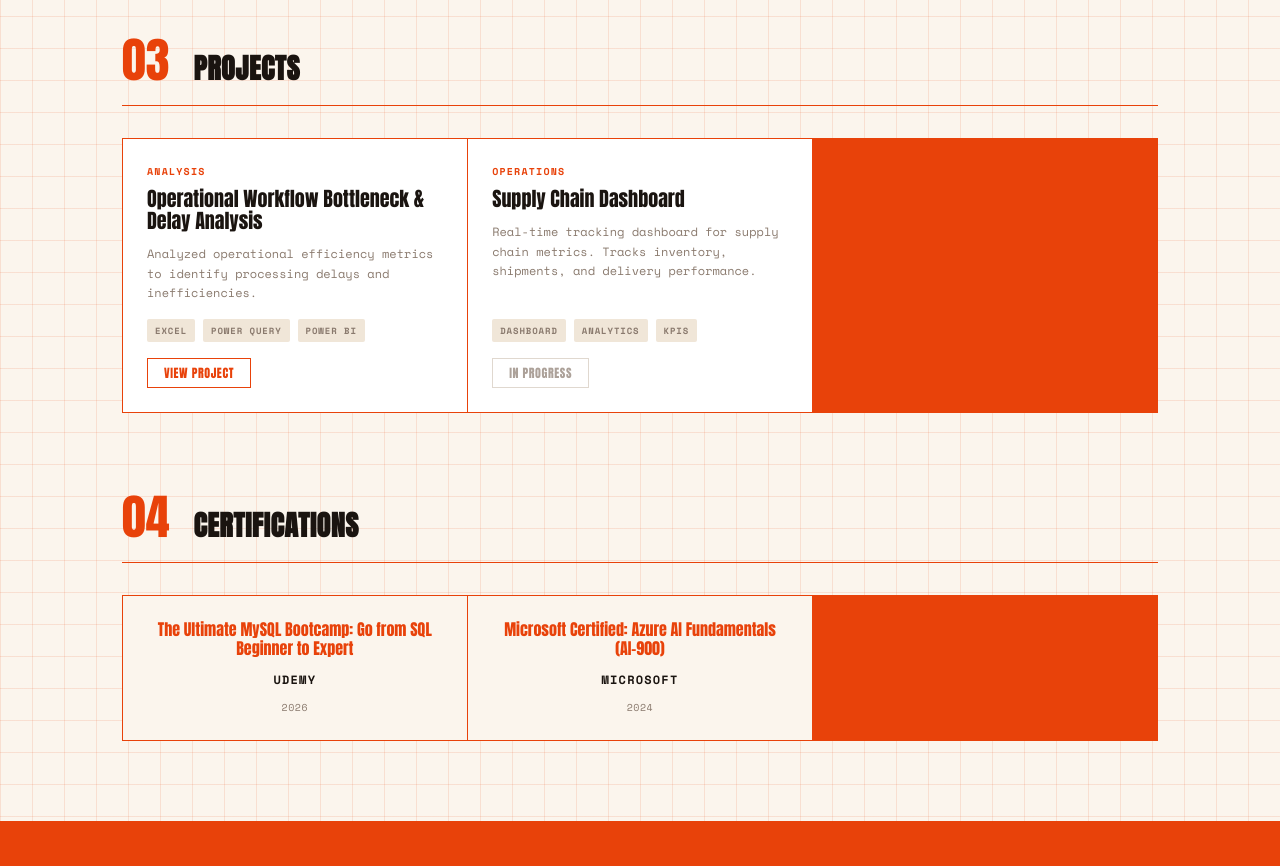
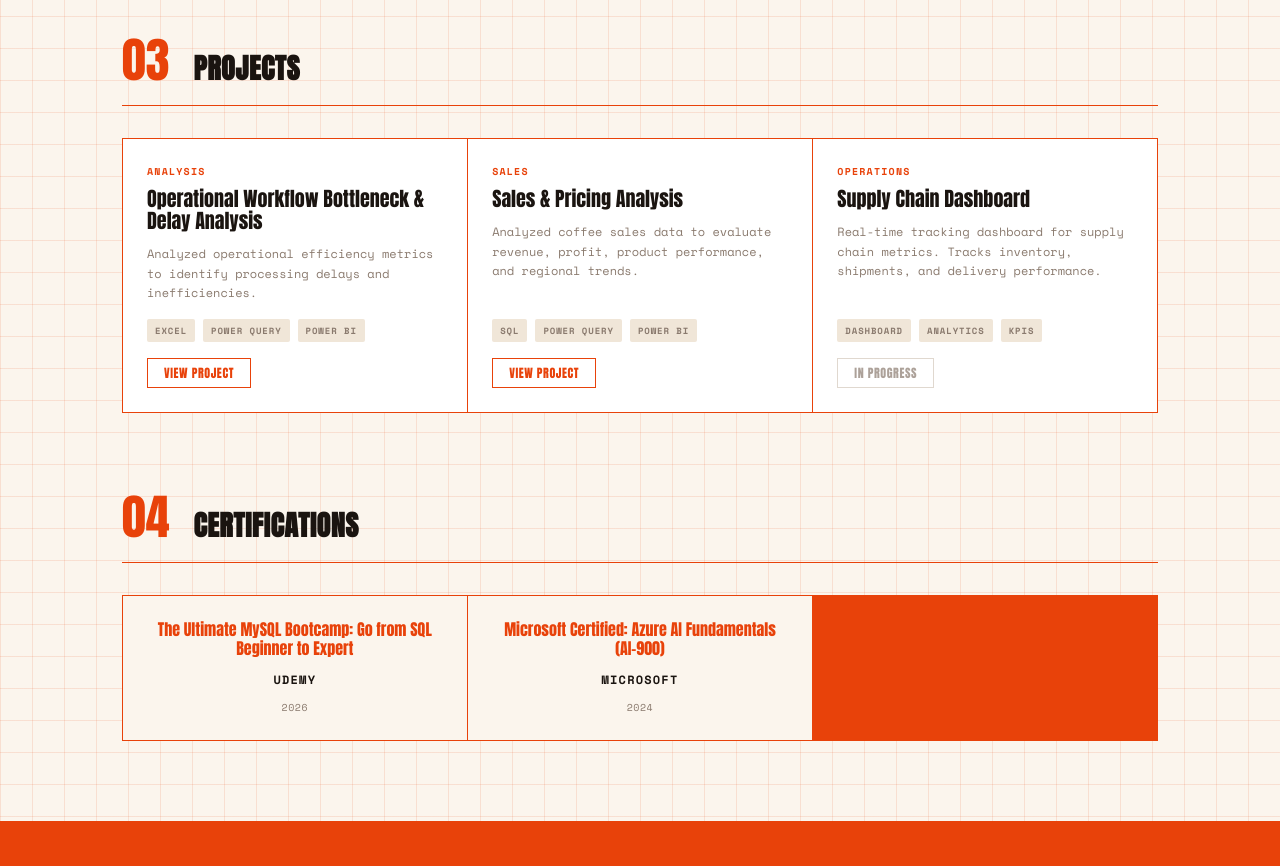
Before and after one commit to mbnturingan/portfolio, a plain HTML site: page index.html in a window 1280 px wide. Shown: the part 1520-2386 px from the top of the page. Drawn offline with nearby package versions, Linux system fonts and the light colour scheme.

Commit message:
added new project
added new project for sales analysis

```diff
--- a/index.html
+++ b/index.html
@@ -175,16 +175,17 @@
         <a href="https://github.com/mbnturingan/operational-workflow-analysis.git" target="_blank" class="btn btn-secondary btn-sm project-link">VIEW PROJECT</a>
       </div>
 
-      <!-- <div class="project-card">
-        <div class="project-tag">TECHNICAL</div>
-        <div class="project-title">Data Pipeline Setup</div>
-        <div class="project-desc">Designed and implemented automated data extraction pipeline from legacy systems. Reduced manual effort by 40%.</div>
+      <div class="project-card">
+        <div class="project-tag">SALES</div>
+        <div class="project-title">Sales & Pricing Analysis</div>
+        <div class="project-desc">Analyzed coffee sales data to evaluate revenue, profit, product performance, and regional trends.</div>
         <div class="project-tools">
-          <span class="tool-tag">Python</span>
           <span class="tool-tag">SQL</span>
-          <span class="tool-tag">Automation</span>
+          <span class="tool-tag">Power Query</span>
+          <span class="tool-tag">Power BI</span>
         </div>
-      </div> -->
+        <a href="https://github.com/mbnturingan/sales_reporting.git" target="_blank" class="btn btn-secondary btn-sm project-link">VIEW PROJECT</a>
+      </div>
 
       <div class="project-card">
         <div class="project-tag">OPERATIONS</div>
```
